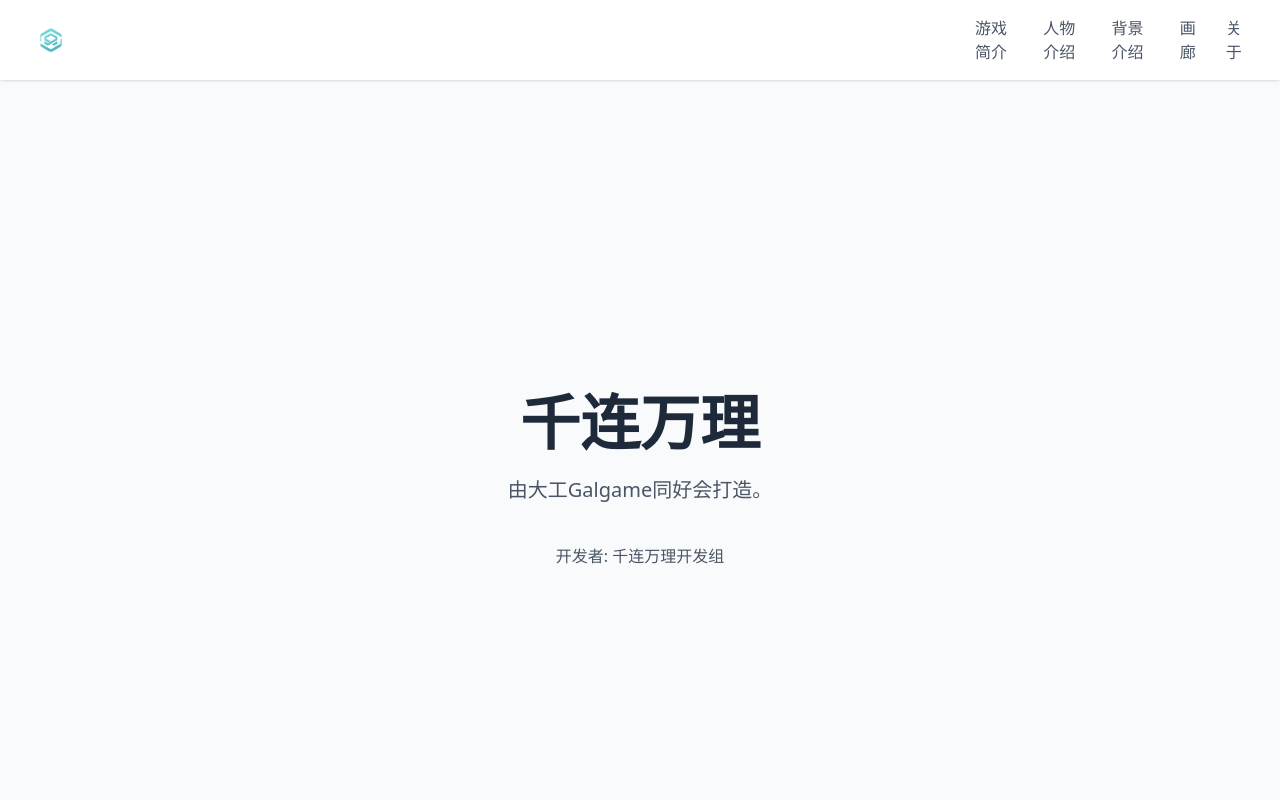
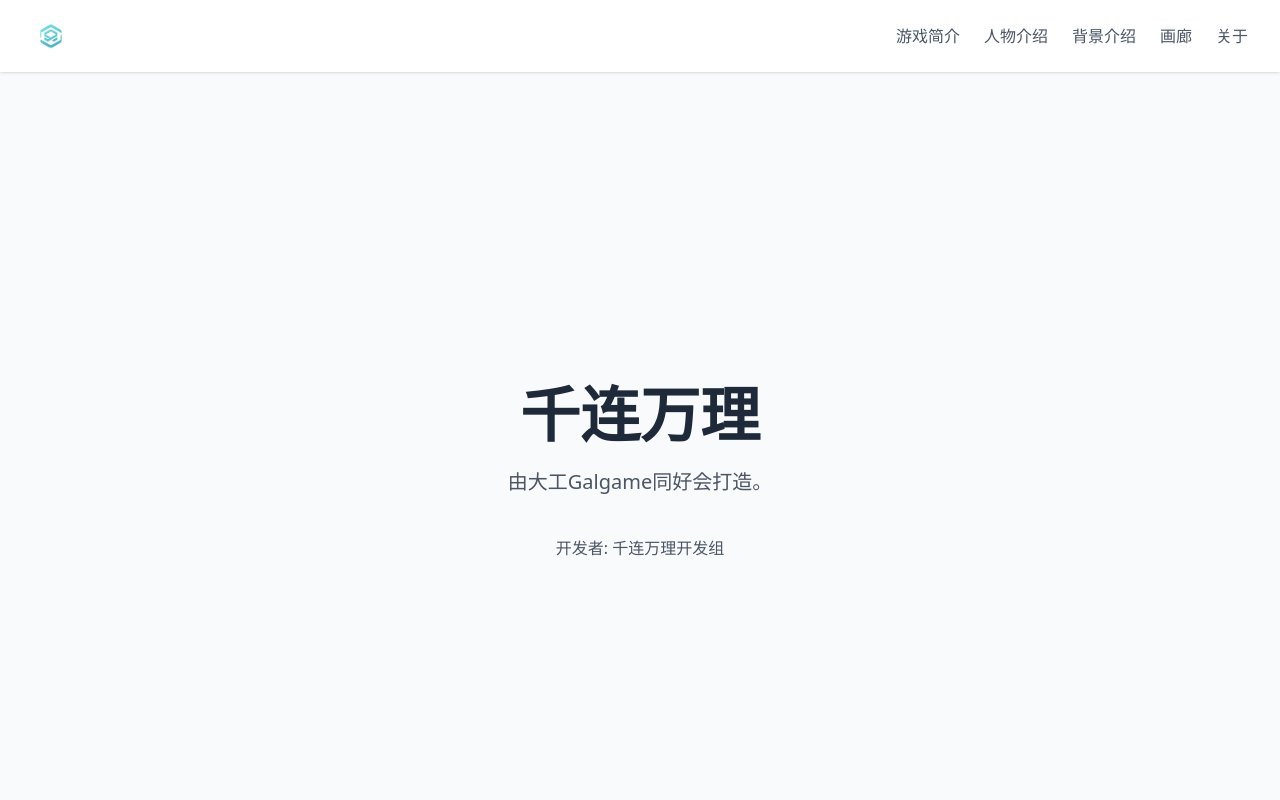
Before and after one commit to J0ze/qian-lian-wan-li-web, a Vue app in the folder qian-lwl-site/: page / in a window 1280 px wide. Shown: the top 800 px of the page. Built offline with nearby package versions, Linux system fonts and the light colour scheme.

Commit message:
修复导航栏无法水平排布的问题

```diff
--- a/qian-lwl-site/src/App.vue
+++ b/qian-lwl-site/src/App.vue
@@ -19,7 +19,6 @@ import Footer from '@/components/Footer.vue'
 </script>
 
 <style scoped>
-/* 你的动画样式 */
 .page-enter-active, .page-leave-active {
   transition: opacity 0.5s ease, transform 0.5s ease;
 }
--- a/qian-lwl-site/src/components/NavBar.vue
+++ b/qian-lwl-site/src/components/NavBar.vue
@@ -23,11 +23,11 @@
     </ul>
 
     <ul class="hidden md:flex gap-6 text-gray-600 font-medium items-center">
-        <li><RouterLink to="/" class="hover:text-blue-500 transition-colors">游戏简介</RouterLink></li>
-        <li><RouterLink to="/characters" class="hover:text-blue-500 transition-colors">人物介绍</RouterLink></li>
-        <li><RouterLink to="/world" class="hover:text-blue-500 transition-colors">背景介绍</RouterLink></li>
-        <li><RouterLink to="/gallery" class="hover:text-blue-500 transition-colors">画廊</RouterLink></li>
-        <li><RouterLink to="/about" class="hover:text-blue-500 transition-colors">关于</RouterLink></li>
+        <li><RouterLink to="/" class="hover:text-blue-500 transition-colors whitespace-nowrap">游戏简介</RouterLink></li>
+        <li><RouterLink to="/characters" class="hover:text-blue-500 transition-colors whitespace-nowrap">人物介绍</RouterLink></li>
+        <li><RouterLink to="/world" class="hover:text-blue-500 transition-colors whitespace-nowrap">背景介绍</RouterLink></li>
+        <li><RouterLink to="/gallery" class="hover:text-blue-500 transition-colors whitespace-nowrap">画廊</RouterLink></li>
+        <li><RouterLink to="/about" class="hover:text-blue-500 transition-colors whitespace-nowrap">关于</RouterLink></li>
     </ul>
 
   </nav>
```
